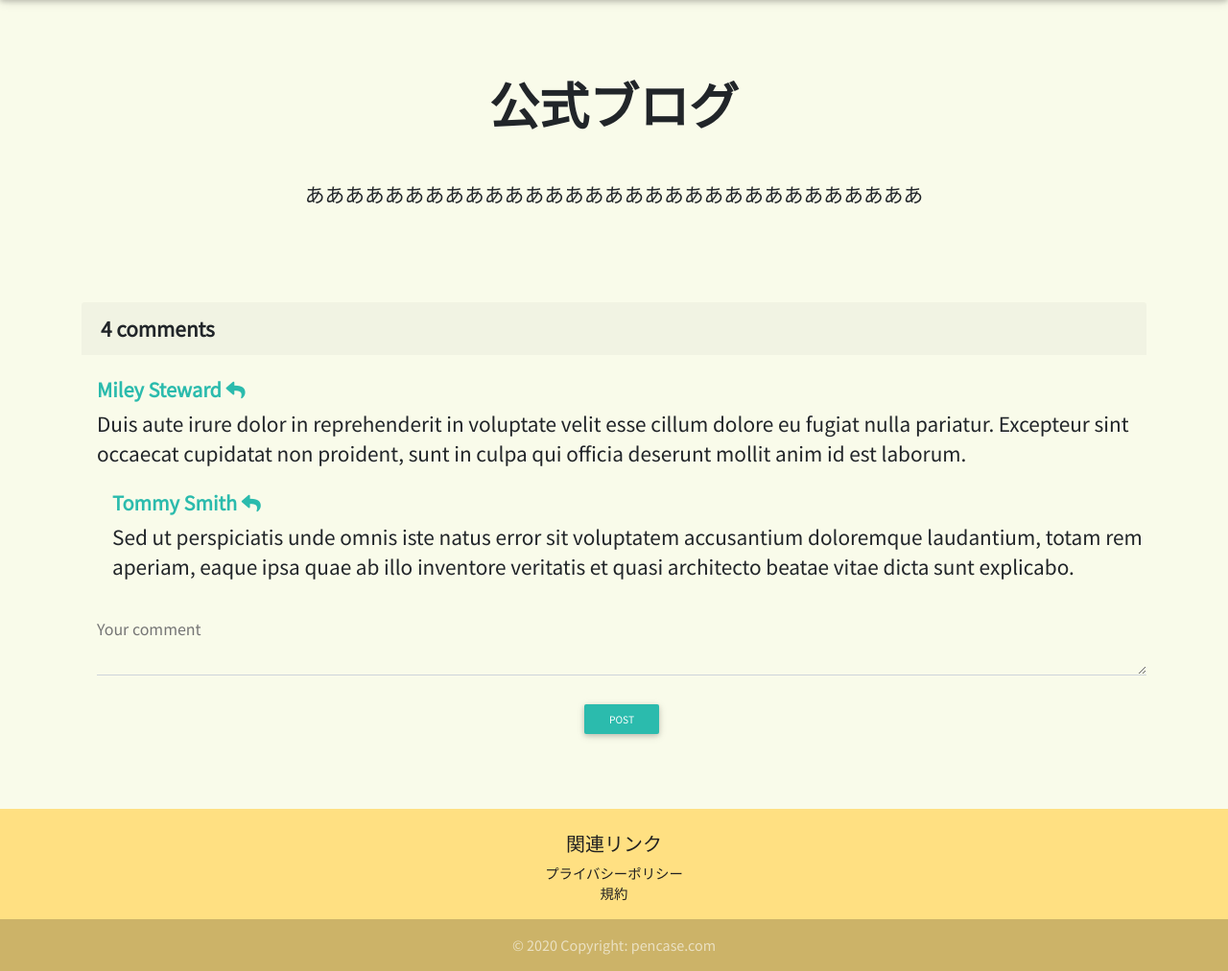
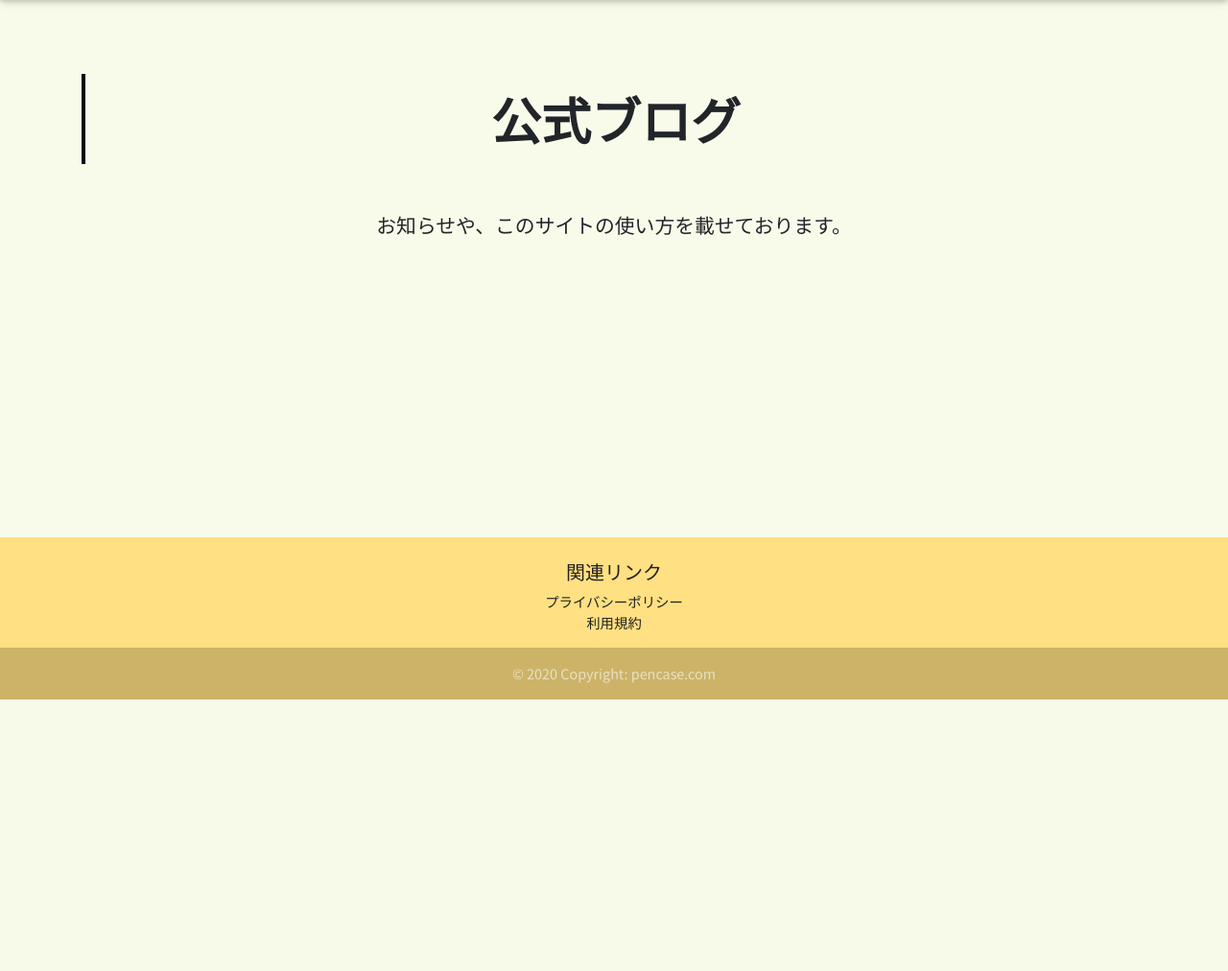
Before and after one commit to cota-eng/pencaseapp-aws-heroku, a Django app: template templates/blog/blog.html in a window 1280 px wide. Shown: the part 71-1083 px from the top of the page at 96% size. After the commit the page ends 800 px from the top, so only its background shows below. Run offline with Django 3.2, Linux system fonts and the light colour scheme; the template is opened without the code that fills it: most values are stand-ins (such as "Sample title", 1, 10 or a date in 2020); some libraries are stand-ins or nearby versions.

Commit message:
デザイン変更

```diff
--- a/templates/base.html
+++ b/templates/base.html
@@ -15,6 +15,18 @@
     <meta name="description" property="og:description"
         content="{% block meta-description %}みんなが自由に自分の筆箱を紹介しあえるウェブサービスです。写真を載せることができ、いいね、コメントも可能。投稿も登録だけでかんたんにすることができます。{% endblock meta-description %}" />
     <meta property="og:image" content="{% block thumbnail %}{% static 'forshareimage.png' %}{% endblock thumbnail %}" />
+    <!-- Global site tag (gtag.js) - Google Analytics -->
+    <script async src="https://www.googletagmanager.com/gtag/js?id=G-4HQMWL1T6P"></script>
+    <script>
+        window.dataLayer = window.dataLayer || [];
+
+        function gtag() {
+            dataLayer.push(arguments);
+        }
+        gtag('js', new Date());
+
+        gtag('config', 'G-4HQMWL1T6P');
+    </script>
     {% block extra_head %} {% endblock %}
 
 
@@ -108,10 +120,10 @@
                         <h5 class="text-uppercase">関連リンク</h5>
                         <ul class="list-unstyled ">
                             <li>
-                                <a href="#!" class="text-dark">プライバシーポリシー</a>
+                                <a href="{% url 'privacy-policy' %}" class="text-dark">プライバシーポリシー</a>
                             </li>
                             <li>
-                                <a href="#!" class="text-dark">規約</a>
+                                <a href="{% url 'consent' %}" class="text-dark">利用規約</a>
                             </li>
                         </ul>
                     </div>
--- a/templates/blog/blog.html
+++ b/templates/blog/blog.html
@@ -1,16 +1,14 @@
 {% extends "base.html" %}
+{% load static %}
 {% block title %}みんなの筆箱紹介！|{% endblock %}
-
-{% load static %}
 {% block content %}
+<div id="blog">
 <!-- Section: Blog v.1 -->
-<section class="my-5">
-
+<section class="my-5 c">
     <!-- Section heading -->
     <h2 class="h1-responsive font-weight-bold text-center my-5">公式ブログ</h2>
     <!-- Section description -->
-    <p class="text-center w-responsive mx-auto mb-5">あああああああああああああああああああああああああああああああ</p>
-
+    <p class="text-center w-responsive mx-auto mb-5">お知らせや、このサイトの使い方を載せております。</p>
     <!-- Grid row -->
     <div class="row">
         {% for post  in object_list %}
@@ -21,7 +19,12 @@
 
             <!-- Featured image -->
             <div class="view overlay rounded z-depth-2 mb-lg-0 mb-4">
-                <img class="img-fluid" src="https://mdbootstrap.com/img/Photos/Others/img%20(27).jpg"
+
+                {% if post.thumbnail.exist %}
+                <img class="img-fluid" src="{{ post.thumbnail.url }}"
+                    alt="Sample image">
+                {% endif %}
+                <img class="img-fluid" src="{% static 'blogimage.png' %}"
                     alt="Sample image">
                 <a>
                     <div class="mask rgba-white-slight"></div>
@@ -34,17 +37,16 @@
         <div class="col-lg-7">
 
             <!-- Category -->
-            <a href="{% url 'blog:blog_detail' post.pk %}" class="green-text">
-                <h6 class="font-weight-bold mb-3"><i class="fas fa-utensils pr-2"></i>Food</h6>
+            <a class="green-text">
+                <h6 class="font-weight-bold mb-3"> <i class="fas fa-bullseye"></i>{{post.category}}</h6>
             </a>
             <!-- Post title -->
             <h3 class="font-weight-bold mb-3"><strong>{{ post.title|safe}}</strong></h3>
             <!-- Excerpt -->
-            <p>Nam libero tempore, cum soluta nobis est eligendi optio cumque nihil impedit quo minus id quod maxime
-                placeat facere possimus, omnis voluptas assumenda est, omnis dolor repellendus et aut officiis debitis.
+            <p>あああああああああああああああああああああああああああああああ
             </p>
             <!-- Post data -->
-            <p>by <a><strong>Carine Fox</strong></a>, 19/08/2018</p>
+            <p>作成日：{{ post.created_at |date:"Y年n月j日"}}　更新日{{ post.updated_at |date:"Y年n月j日"}}</p>
             <!-- Read more button -->
             <a class="btn btn-success btn-md" href="{% url 'blog:blog_detail' post.pk %}">Read more</a>
 
@@ -59,54 +61,7 @@
 
 
 </section>
+</div>
 
 
-<!--Section: Comments-->
-<section class="my-5">
-
-    <!-- Card header -->
-    <div class="card-header border-0 font-weight-bold">4 comments</div>
-
-    <div class="media d-block d-md-flex mt-4">
-        {% comment %} <img class="card-img-64 rounded-circle z-depth-1 d-flex mx-auto mb-3"
-            src="https://mdbootstrap.com/img/Photos/Avatars/img (20).jpg" alt="Generic placeholder image"> {% endcomment %}
-        <div class="media-body text-center text-md-left ml-md-3 ml-0">
-            <h5 class="font-weight-bold mt-0">
-                <a class="text-default" href="">Miley Steward</a>
-                <a href="" class="pull-right text-default">
-                    <i class="fas fa-reply"></i>
-                </a>
-            </h5>
-            Duis aute irure dolor in reprehenderit in voluptate velit esse cillum dolore eu fugiat nulla pariatur.
-            Excepteur sint occaecat
-            cupidatat non proident, sunt in culpa qui officia deserunt mollit anim id est laborum.
-            <div class="media d-block d-md-flex mt-4">
-                {% comment %} <img class="card-img-64 rounded-circle z-depth-1 d-flex mx-auto mb-3"
-                    src="https://mdbootstrap.com/img/Photos/Avatars/img (27).jpg" alt="Generic placeholder image"> {% endcomment %}
-                <div class="media-body text-center text-md-left ml-md-3 ml-0">
-                    <h5 class="font-weight-bold mt-0">
-                        <a class="text-default" href="">Tommy Smith</a>
-                        <a href="" class="pull-right text-default">
-                            <i class="fas fa-reply"></i>
-                        </a>
-                    </h5>
-                    Sed ut perspiciatis unde omnis iste natus error sit voluptatem accusantium doloremque laudantium,
-                    totam rem aperiam, eaque
-                    ipsa quae ab illo inventore veritatis et quasi architecto beatae vitae dicta sunt explicabo.
-                </div>
-            </div>
-
-            <!-- Quick Reply -->
-            <div class="md-form mt-4">
-                <label for="quickReplyFormComment">Your comment</label>
-                <textarea class="form-control md-textarea" id="quickReplyFormComment" rows="3"></textarea>
-
-                <div class="text-center my-4">
-                    <button class="btn btn-default btn-sm btn-rounded" type="submit">Post</button>
-                </div>
-            </div>
-
-
-</section>
-
 {% endblock content %}
--- a/templates/pencaseapp/article_form.html
+++ b/templates/pencaseapp/article_form.html
@@ -2,6 +2,8 @@
 {% load static %}
 
 {% block content %}
+<div class="mb-4">
+
     <form  method="POST" enctype="multipart/form-data">
         {% csrf_token %}
         {{form.as_p}}
@@ -9,4 +11,5 @@
         <button type="submit" class="btn btn-outline-primary waves-effect">投稿する</button>
         <a href="{{request.META.HTTP_REFERER}}" class="btn btn-outline-danger waves-effect">戻る</a>
     </form>
+</div>
 {% endblock content %}
--- a/templates/pencaseapp/index.html
+++ b/templates/pencaseapp/index.html
@@ -55,9 +55,11 @@
             <p>まだ投稿がありません</p>
             {% endfor %}
         </div>
-        <a class="btn btn-outline-secondary waves-effect my-5" href="{% url 'pencaseapp:trend' %}">話題の筆箱をすべて見る <i
+        <a class="btn btn-info btn-rounded" href="{% url 'pencaseapp:trend' %}">話題の筆箱をすべて見る <i
                 class="far fa-arrow-alt-circle-right"></i></a>
     </div>
+    <hr class="my-4">
+
     <div class="text-center ">
         <h2 class="my-4">最新の筆箱</h2>
         <div class="row">
@@ -90,7 +92,7 @@
             <p>まだ投稿がありません</p>
             {% endfor %}
         </div>
-    <a class="btn btn-outline-secondary waves-effect my-5" href="{% url 'pencaseapp:latest' %}">最新の筆箱をすべて見る <i
+    <a class="btn btn-info btn-rounded mb-4" href="{% url 'pencaseapp:latest' %}">最新の筆箱をすべて見る <i
             class="far fa-arrow-alt-circle-right"></i></a>
     </div>
     {% include "pencaseapp/post_button.html" %}
--- a/templates/pencaseapp/post_button.html
+++ b/templates/pencaseapp/post_button.html
@@ -1,3 +1,3 @@
 <a href="{% url 'pencaseapp:article_create' %}"
-        class="fixed-right-bottom btn-floating  btn btn-lg btn-success "><i class="fas fa-pencil-alt"></i>
+        class="fixed-right-bottom btn-floating  btn btn-light-green "><i class="fas fa-pencil-alt"></i>
         投稿する！</a>
```
Also changed, not shown: templates/blog/blog_detail.html (+10 -1 lines), templates/pencaseapp/detail.html (+6 -6 lines), templates/pencaseapp/random.html (+4 -13 lines). Lines whose indentation alone changed are shown as unchanged.
